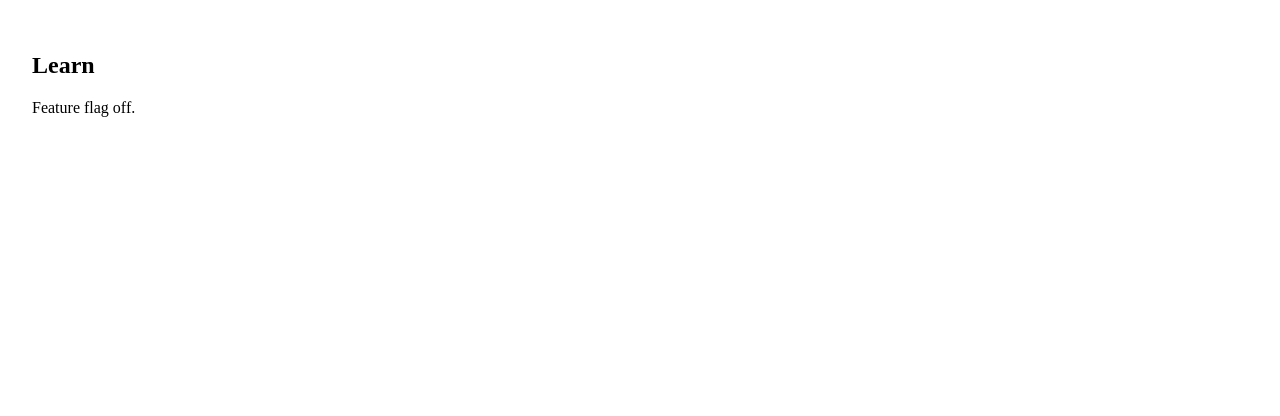
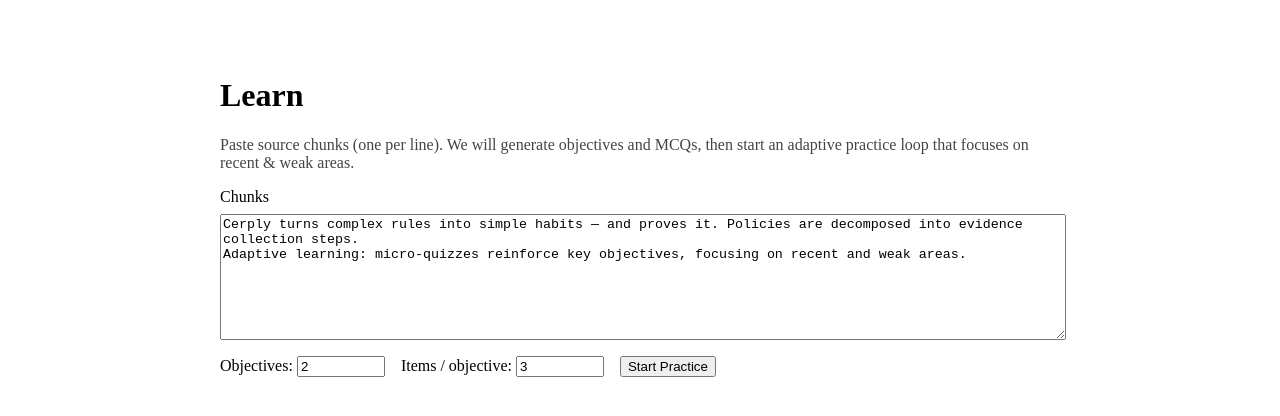
Before and after one commit to robnreb1/cerply, a Next.js app in the folder web/: page /learn in a window 1280 px wide. Shown: the top 416 px of the page. Built offline with nearby package versions, Linux system fonts and the light colour scheme; no server answers.

Commit message:
fix(web/learn): phase union + isLoading guard

```diff
--- a/web/app/learn/page.tsx
+++ b/web/app/learn/page.tsx
@@ -1,30 +1,286 @@
+'use client';
+import { useMemo, useRef, useState } from 'react';
 
-'use client';
-import { useEffect, useState } from 'react';
-const FF = process.env.NEXT_PUBLIC_FF_ADAPTIVE_ENGINE_V1 === 'true';
-const apiUrl = process.env.NEXT_PUBLIC_API_URL || 'http://localhost:8080';
+type MCQItem = {
+  id: string;
+  stem: string;
+  options: string[];      // length 4
+  correctIndex: number;   // 0..3
+  objectiveId?: string;   // optional for later rollups
+};
 
-function Quiz({ itemIds }:{ itemIds:string[] }){
-  return <div><p>Items selected: {itemIds.join(', ')}</p><p>(Render interactive micro-quiz here)</p></div>;
+type HistoryEntry = {
+  itemId: string;
+  chosenIndex: number;
+  correct: boolean;
+  ts: number;
+};
+
+export default function LearnPage() {
+  // Seed input (so you can start fast), or paste your own chunks.
+  const [chunks, setChunks] = useState<string>([
+    'Cerply turns complex rules into simple habits — and proves it. Policies are decomposed into evidence collection steps.',
+    'Adaptive learning: micro-quizzes reinforce key objectives, focusing on recent and weak areas.',
+  ].join('\n'));
+
+  const [countObjectives, setCountObjectives] = useState<number>(2);
+  const [itemsPerObjective, setItemsPerObjective] = useState<number>(3);
+
+  type Phase = 'idle' | 'loading' | 'practice';
+const [phase, setPhase] = useState<Phase>('idle');
+
+const isLoading = (phase as Phase) === 'loading';
+const [items, setItems] = useState<MCQItem[]>([]);
+  const [currentIdx, setCurrentIdx] = useState<number>(0);
+  const [picked, setPicked] = useState<number | null>(null);
+  const [history, setHistory] = useState<HistoryEntry[]>([]);
+  const lastItemId = useRef<string | null>(null);
+  const [error, setError] = useState<string | null>(null);
+
+  async function start() {
+    setError(null);
+    setPhase('loading');
+    setItems([]);
+    setHistory([]);
+    setPicked(null);
+    lastItemId.current = null;
+
+    try {
+      const body = {
+        chunks: chunks.split('\n').map(s => s.trim()).filter(Boolean),
+        count_objectives: countObjectives,
+        items_per_objective: itemsPerObjective,
+      };
+      const res = await fetch('http://localhost:8080/api/items/generate', {
+        method: 'POST',
+        headers: { 'content-type': 'application/json' },
+        body: JSON.stringify(body),
+      });
+      const data = await res.json();
+      if (!res.ok) throw new Error(data?.error?.message ?? 'Request failed');
+      const generated: MCQItem[] = data.items ?? [];
+      setItems(generated);
+      // Start on the best next item
+      const idx = pickNextIndex(generated, history, lastItemId.current);
+      setCurrentIdx(idx ?? 0);
+      setPhase('practice');
+    } catch (e: any) {
+      setError(e.message || 'Something went wrong');
+      setPhase('idle');
+    }
+  }
+
+  // Simple adaptive ranker:
+  // score = base + wrongCount*3 + notSeenBonus + recencyDecay/bonus
+  function pickNextIndex(pool: MCQItem[], hist: HistoryEntry[], prevId: string | null) {
+    if (pool.length === 0) return 0;
+
+    const byItem = new Map<string, HistoryEntry[]>();
+    hist.forEach(h => {
+      if (!byItem.has(h.itemId)) byItem.set(h.itemId, []);
+      byItem.get(h.itemId)!.push(h);
+    });
+
+    const now = Date.now();
+
+    const scores = pool.map((it, idx) => {
+      const h = byItem.get(it.id) ?? [];
+      const wrongCount = h.filter(x => !x.correct).length;
+      const seen = h.length > 0;
+      const lastTs = h.length ? h[h.length - 1].ts : 0;
+
+      // recency factor (prefer revisiting after a bit, not immediately)
+      const secondsSince = lastTs ? (now - lastTs) / 1000 : 999999;
+      const recencyBonus = Math.min(secondsSince / 10, 10); // up to +10
+
+      const notSeenBonus = seen ? 0 : 5;
+      const avoidRepeatPenalty = it.id === prevId ? -10 : 0;
+
+      const score = 1 + wrongCount * 3 + notSeenBonus + recencyBonus + avoidRepeatPenalty;
+      return { idx, score };
+    });
+
+    scores.sort((a, b) => b.score - a.score);
+    return scores[0]?.idx ?? 0;
+  }
+
+  const current = items[currentIdx];
+
+  const progress = useMemo(() => {
+    if (!items.length) return { correct: 0, total: 0 };
+    const latestByItem = new Map<string, HistoryEntry>();
+    history.forEach(h => latestByItem.set(h.itemId, h));
+    let correct = 0;
+    items.forEach(it => {
+      const last = latestByItem.get(it.id);
+      if (last?.correct) correct += 1;
+    });
+    return { correct, total: items.length };
+  }, [items, history]);
+
+  function submitAnswer() {
+    if (picked == null || !current) return;
+    const correct = picked === current.correctIndex;
+    const entry: HistoryEntry = {
+      itemId: current.id,
+      chosenIndex: picked,
+      correct,
+      ts: Date.now(),
+    };
+    setHistory(h => [...h, entry]);
+  }
+
+  function nextQuestion() {
+    if (!current) return;
+    lastItemId.current = current.id;
+    setPicked(null);
+    const idx = pickNextIndex(items, history, lastItemId.current);
+    if (idx != null) setCurrentIdx(idx);
+  }
+
+  return (
+    <div style={{ maxWidth: 840, margin: '40px auto', padding: 16 }}>
+      <h1>Learn</h1>
+
+      {phase === 'idle' && (
+        <>
+          <p style={{ color: '#444' }}>
+            Paste source chunks (one per line). We will generate objectives and MCQs,
+            then start an adaptive practice loop that focuses on recent & weak areas.
+          </p>
+
+          <label style={{ display: 'block', margin: '16px 0 8px' }}>Chunks</label>
+          <textarea
+            value={chunks}
+            onChange={e => setChunks(e.target.value)}
+            rows={8}
+            style={{ width: '100%' }}
+            placeholder={`Line 1...\nLine 2...`}
+          />
+
+          <div style={{ display: 'flex', gap: 16, marginTop: 12 }}>
+            <label>
+              Objectives:&nbsp;
+              <input
+                type="number"
+                min={1}
+                max={20}
+                value={countObjectives}
+                onChange={e => setCountObjectives(parseInt(e.target.value || '1', 10))}
+                style={{ width: 80 }}
+              />
+            </label>
+
+            <label>
+              Items / objective:&nbsp;
+              <input
+                type="number"
+                min={1}
+                max={10}
+                value={itemsPerObjective}
+                onChange={e => setItemsPerObjective(parseInt(e.target.value || '1', 10))}
+                style={{ width: 80 }}
+              />
+            </label>
+
+            <button onClick={start} disabled={isLoading}>
+              {isLoading ? 'Starting…' : 'Start Practice'}
+            </button>
+          </div>
+
+          {error && <div style={{ color: 'crimson', marginTop: 12 }}>{error}</div>}
+        </>
+      )}
+
+      {phase === 'practice' && current && (
+        <>
+          <div style={{ display: 'flex', justifyContent: 'space-between', alignItems: 'baseline' }}>
+            <div>
+              <strong>Progress:</strong> {progress.correct}/{progress.total} mastered
+            </div>
+            <a href="/curate">Edit/Generate in Curate →</a>
+          </div>
+
+          <hr style={{ margin: '16px 0' }} />
+
+          <div style={{ fontSize: 18, fontWeight: 600, marginBottom: 12 }}>
+            {current.stem}
+          </div>
+
+          <ul style={{ listStyle: 'none', padding: 0, margin: 0 }}>
+            {current.options.map((opt, idx) => {
+              const chosen = picked === idx;
+              return (
+                <li key={idx} style={{ marginBottom: 8 }}>
+                  <label style={{ cursor: 'pointer' }}>
+                    <input
+                      type="radio"
+                      name="opt"
+                      checked={chosen}
+                      onChange={() => setPicked(idx)}
+                      style={{ marginRight: 8 }}
+                    />
+                    {opt}
+                  </label>
+                </li>
+              );
+            })}
+          </ul>
+
+          <div style={{ display: 'flex', gap: 12, marginTop: 12 }}>
+            <button onClick={submitAnswer} disabled={picked == null}>Submit</button>
+            <button onClick={nextQuestion}>Next</button>
+          </div>
+
+          {/* Feedback panel */}
+          <FeedbackPanel
+            item={current}
+            picked={picked}
+            last={history[history.length - 1]}
+          />
+        </>
+      )}
+    </div>
+  );
 }
 
-export default function Learn() {
-  const [data, setData] = useState<any>(null);
-  useEffect(() => {
-    if (!FF) return;
-    (async () => {
-      const r = await fetch(`${apiUrl}/learn/next?userId=user-1`);
-      if (r.ok) setData(await r.json());
-    })();
-  }, []);
+function FeedbackPanel({
+  item,
+  picked,
+  last,
+}: {
+  item?: MCQItem;
+  picked: number | null;
+  last?: HistoryEntry;
+}) {
+  if (!item) return null;
 
-  if (!FF) return <main style={{padding:24}}><h2>Learn</h2><p>Feature flag off.</p></main>;
-  if (!data) return <main style={{padding:24}}>Loading…</main>;
+  const lastIsForThis = last && last.itemId === item.id;
+  if (!lastIsForThis || picked == null) {
+    return <div style={{ marginTop: 16, color: '#666' }}>Pick an option and submit to see feedback.</div>;
+  }
+
+  const correct = last.correct;
+  const correctText = item.options[item.correctIndex];
+
   return (
-    <main style={{ padding: 24 }}>
-      <h2>Learn</h2>
-      <p>Objective: {data.objectiveId}</p>
-      <Quiz itemIds={data.items}/>
-    </main>
+    <div style={{
+      marginTop: 16,
+      padding: 12,
+      border: '1px solid #ddd',
+      borderRadius: 8,
+      background: correct ? '#f0fff4' : '#fff5f5'
+    }}>
+      <div style={{ fontWeight: 600, marginBottom: 6 }}>
+        {correct ? '✅ Correct' : '❌ Not quite'}
+      </div>
+      <div>
+        Correct answer: <strong>{correctText}</strong>
+      </div>
+      <div style={{ color: '#666', marginTop: 6 }}>
+        {/* Placeholder explainer – later we’ll generate real explanations */}
+        We’ll add tailored explanations per objective here.
+      </div>
+    </div>
   );
 }
```
